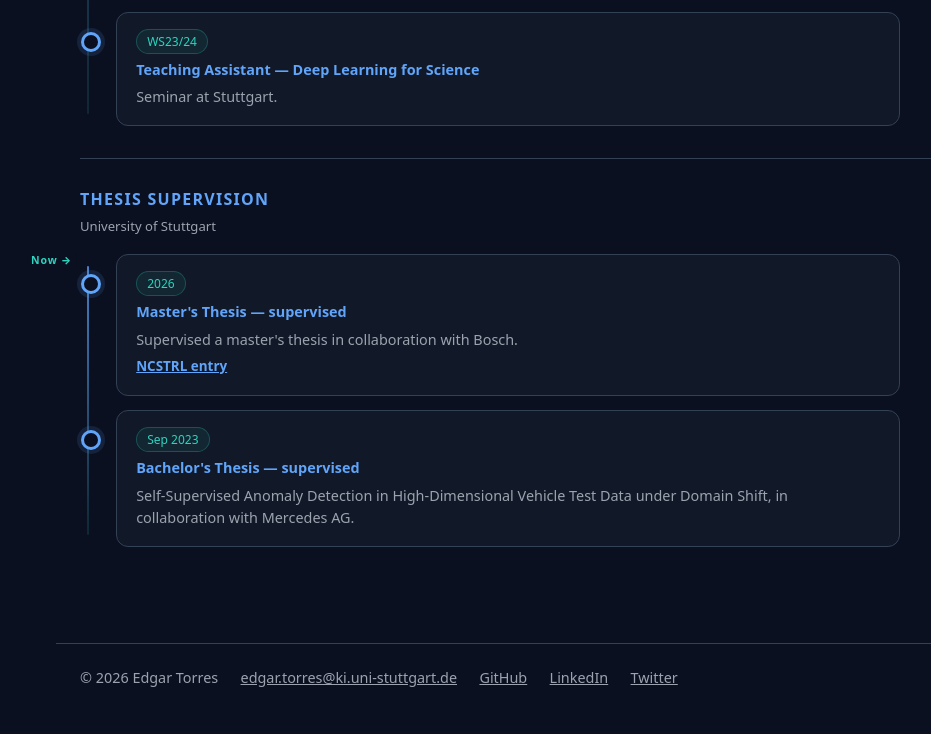
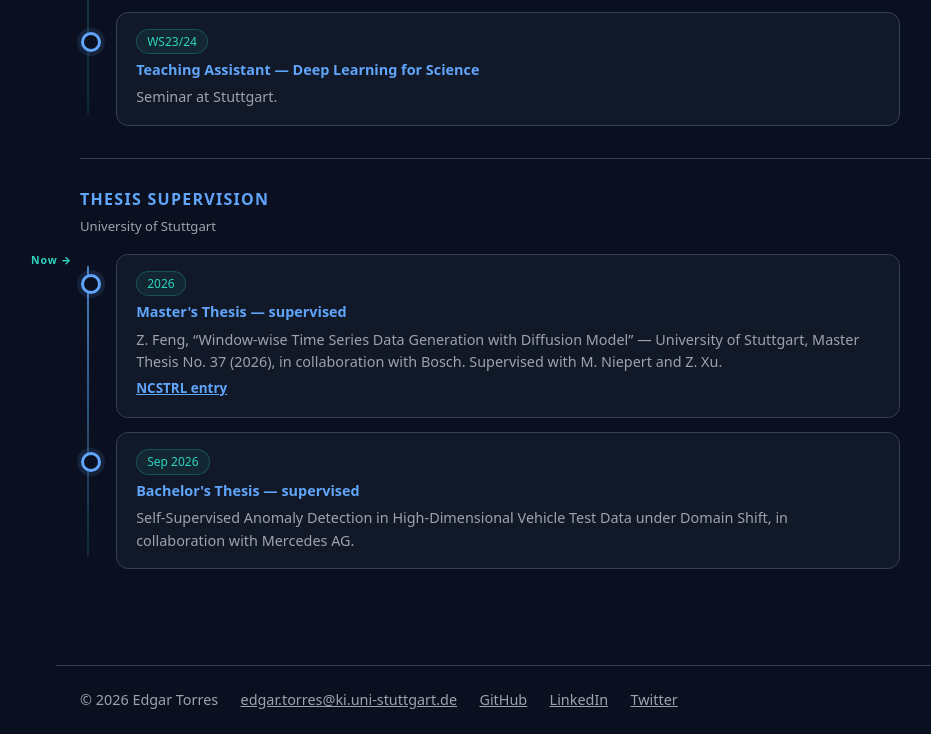
Before and after one commit to yoelt11/yoelt11.github.io, an Astro site: page / in a window 1280 px wide. Shown: the part 2895-3629 px from the top of the page, without its empty margins (44-975 px from the left). Before the commit the page ends 3606 px from the top, so only its background shows below. Built offline with nearby package versions, Linux system fonts and the light colour scheme; Astro itself is replaced by a stand-in of ours.

Commit message:
site: correct thesis dates (Master 2026 per NCSTRL; Bachelor Sep 2026)

```diff
--- a/src/pages/index.astro
+++ b/src/pages/index.astro
@@ -43,10 +43,10 @@ const teachingHighlights = teaching.filter((t) => t.highlight);
 
 const supervision = [
   { date: "2026", role: "Master's Thesis — supervised",
-    desc: "Supervised a master's thesis in collaboration with Bosch.",
+    desc: "Z. Feng, \u201cWindow-wise Time Series Data Generation with Diffusion Model\u201d \u2014 University of Stuttgart, Master Thesis No. 37 (2026), in collaboration with Bosch. Supervised with M. Niepert and Z. Xu.",
     site: "https://www2.informatik.uni-stuttgart.de/cgi-bin/NCSTRL/NCSTRL_view.pl?id=MSTR-2026-37&mod=1&engl=1&inst=FAK",
     siteLabel: "NCSTRL entry" },
-  { date: "Sep 2023", role: "Bachelor's Thesis — supervised",
+  { date: "Sep 2026", role: "Bachelor's Thesis — supervised",
     desc: "Self-Supervised Anomaly Detection in High-Dimensional Vehicle Test Data under Domain Shift, in collaboration with Mercedes AG." },
 ];
 
```
